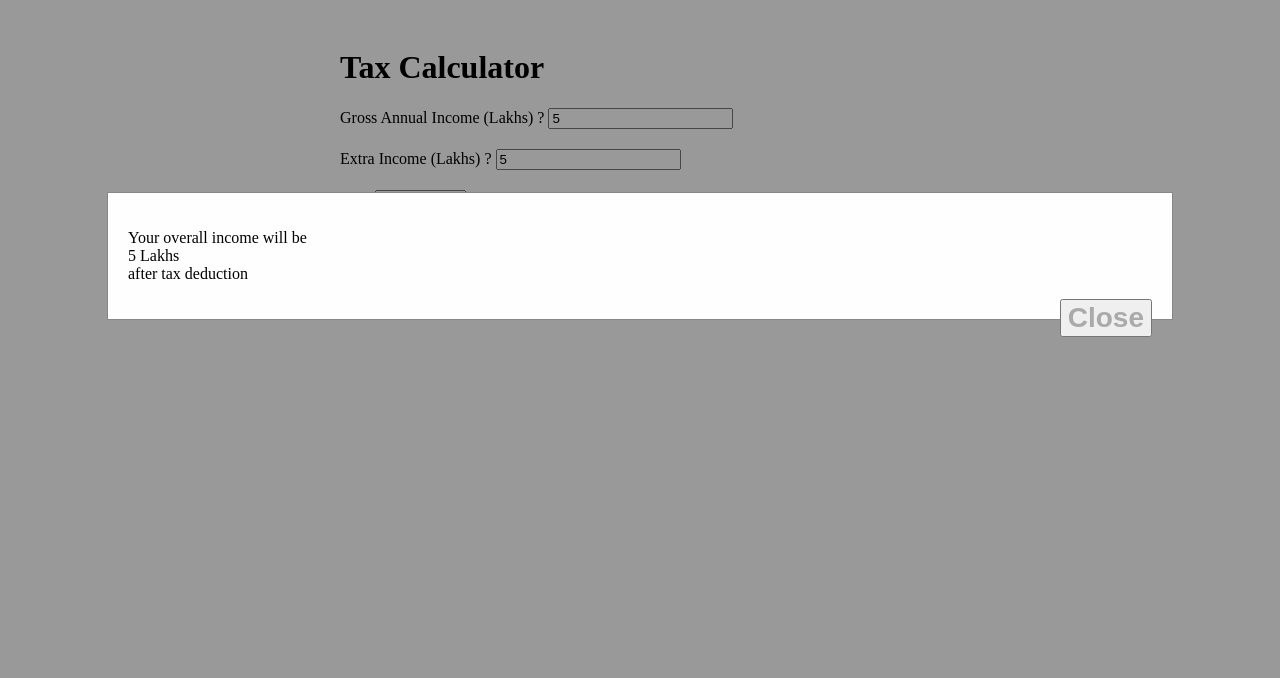
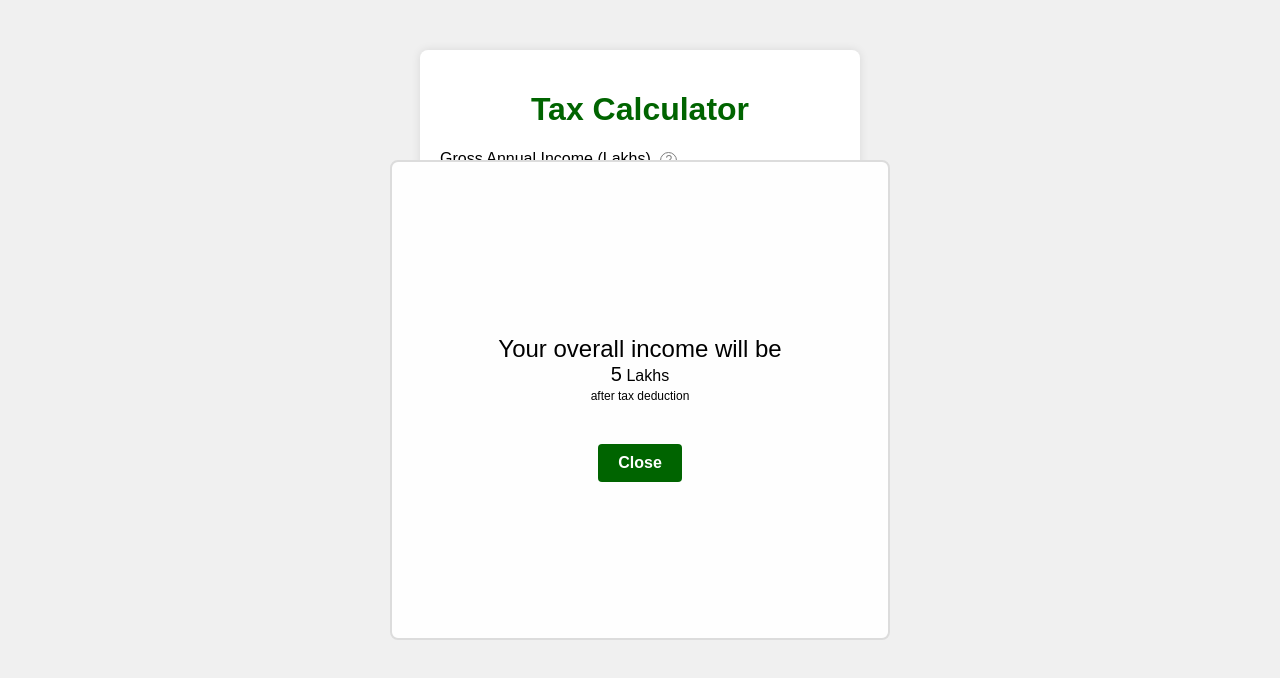
Before and after one commit to SuhaniKapasiya/Tax-Calculator, a plain HTML site: page index.html in a window 1280 px wide. Both pictures are taken after typing "5", "5", "5" into the empty fields and a click on the button "Submit". Drawn offline with Linux system fonts and the light colour scheme.

Commit message:
Update style.css

```diff
--- a/style.css
+++ b/style.css
@@ -1,49 +1,196 @@
-.container {
-    max-width: 600px;
-    margin: 0 auto;
-    padding: 20px;
+
+body {
+    font-family: Arial, sans-serif;
+    background-color: #f0f0f0;
+    margin: 0;
+    padding: 0;
 }
 
+.container {
+    max-width: 400px;
+    margin: 50px auto;
+    background-color: #fff;
+    padding: 20px;
+    border-radius: 8px;
+    box-shadow: 0 0 10px rgba(0, 0, 0, 0.1);
+}
+
+
+h1 {
+    text-align: center;
+    color: #006400;
+}
 .input-group {
     margin-bottom: 20px;
 }
 
+label {
+    display: block;
+    margin-bottom: 5px;
+}
+input[type="number"],
+
+
+
+select {
+    width: 100%;
+    padding: 10px;
+    border: 1px solid #ccc;
+    border-radius: 4px;
+    box-sizing: border-box;
+}
 .error-icon {
     color: red;
     margin-left: 5px;
     display: none;
 }
+button[type="submit"] {
+    /* display: block; */
+    display: flex;
+    justify-content:center;
+    margin: 0 auto;
+    background-color: #006400;;
+    text-transform: capitalize;
+    color: white;
+    padding: 10px 20px;
+    border: none;
+    border-radius: 4px;
+    cursor: pointer;
+}
 
+button[type="submit"]:hover {
+    background-color: #45a049;
+}
 .modal {
     display: none;
     position: fixed;
     z-index: 1;
-    left: 0;
-    top: 0;
-    width: 100%;
-    height: 100%;
+    top: 50%;
+    left: 50%;
+    transform: translate(-50%, -50%);
+    width: 50%;
+    max-width: 500px;
+    color: white;
     overflow: auto;
-    background-color: rgba(0,0,0,0.4);
+    padding: 20px;
+    transition: 0.5s ease-in-out;
+
 }
 
+
+
+
 .modal-content {
+
+    display: flex;
     background-color: #fefefe;
-    margin: 15% auto;
+    height: 60vh;
     padding: 20px;
-    border: 1px solid #888;
-    width: 80%;
+    border: 2px solid #dcdcdc;
+    border-radius: 8px;
+    box-sizing: border-box;
+    flex-direction: column;
+    justify-content: center;
+    align-items: center;
+    text-align: center;
+}
+
+
+
+
+
+.result-text {
+    text-align: center;
+    color: black;
+    margin-bottom: 20px;
+}
+
+
+
+.main-text {
+    font-size: 24px;
+}
+
+#incomeAmount {
+    font-size: 20px;
+}
+
+.sub-text {
+    font-size: 12px;
 }
 
 .close {
-    color: #aaa;
-    float: right;
-    font-size: 28px;
+    background-color:#006400;;
+    color: white;
+    font-size: 16px;
     font-weight: bold;
+    cursor: pointer;
+    padding: 10px 20px;
+    border: none;
+    border-radius: 4px;
+    align-self: center;
+    margin-top: 20px;
+
 }
 
-.close:hover,
-.close:focus {
-    color: black;
-    text-decoration: none;
+.close:hover {
+    background-color: #45a049;
+}
+
+/* Add tooltip styles */
+.question-mark {
+    position: relative;
+    display: inline-block;
+    width: 15px;
+    height: 15px;
+    border-radius: 50%;
+    border: 1px solid gray; /* Gray border color for the circle */
+    color: gray;
+    text-align: center;
+    line-height: 15px;
+    font-size: 12px;
+    margin-left: 5px;
     cursor: pointer;
 }
+
+.question-mark::after {
+    content: attr(data-tooltip); /* Show tooltip content */
+    position: absolute;
+    top: 30px; /* Adjust the position of the tooltip */
+    left: 50%;
+    transform: translateX(-50%);
+    padding: 10px; /* Add padding to create space around the text */
+    border-radius: 4px;
+    width: 100px;
+    border: 1px solid gray; /* Gray border color for the tooltip */
+    background-color:rgb(143,188,143);
+    color:#006400;
+    font-size: 12px;
+    white-space: pre-line; /* Allow for multiple lines of text */
+    opacity: 0;
+    pointer-events: none; /* Prevent the tooltip from being interactive */
+    transition: opacity 0.3s;
+}
+
+.question-mark:hover::after {
+    opacity: 1;
+     bottom: 100%;
+    top: auto;
+}
+
+
+
+@media screen and (max-width: 600px) {
+    .container {
+        max-width: 90%; /* Adjusted for smaller screens */
+        margin: 20px auto;
+    }
+
+    .modal {
+        width: 90%; /* Adjusted for smaller screens */
+    }
+
+    .modal-content {
+        padding: 10px; /* Adjusted for smaller screens */
+    }
+}
```
